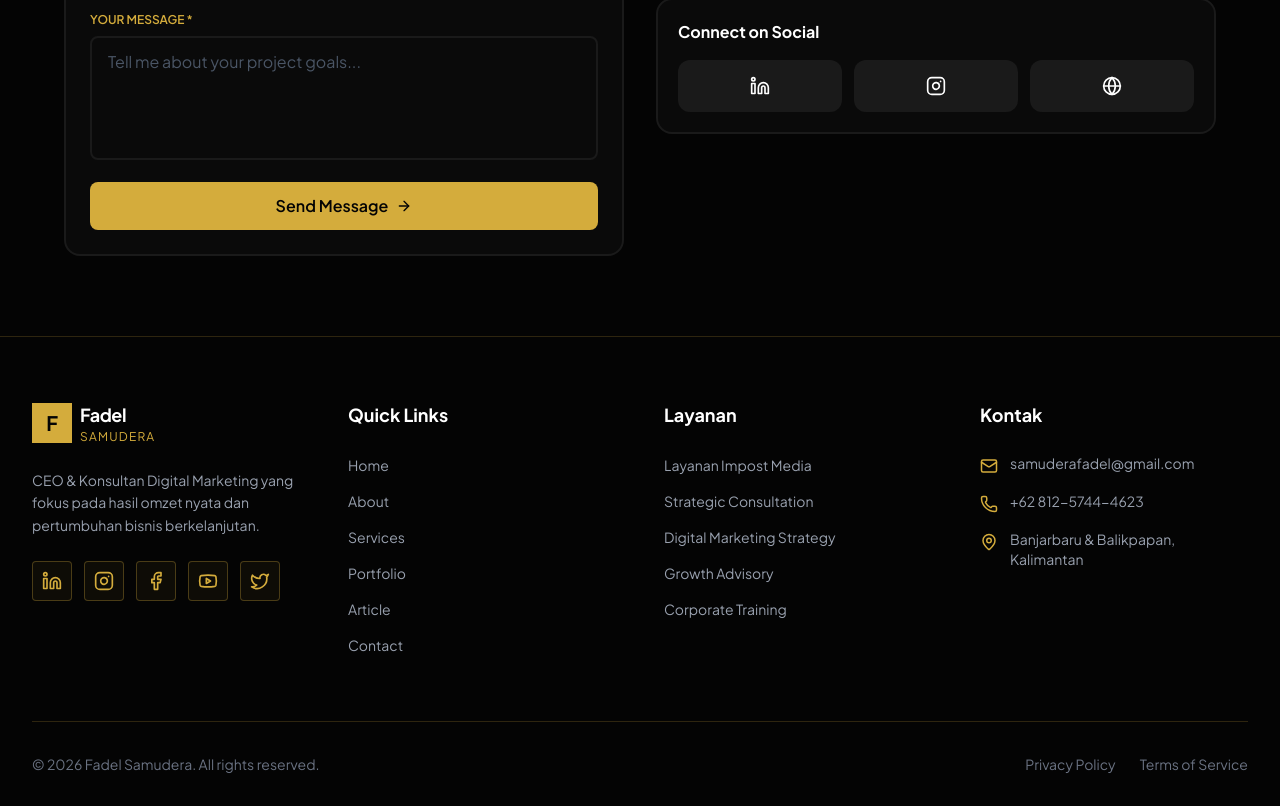
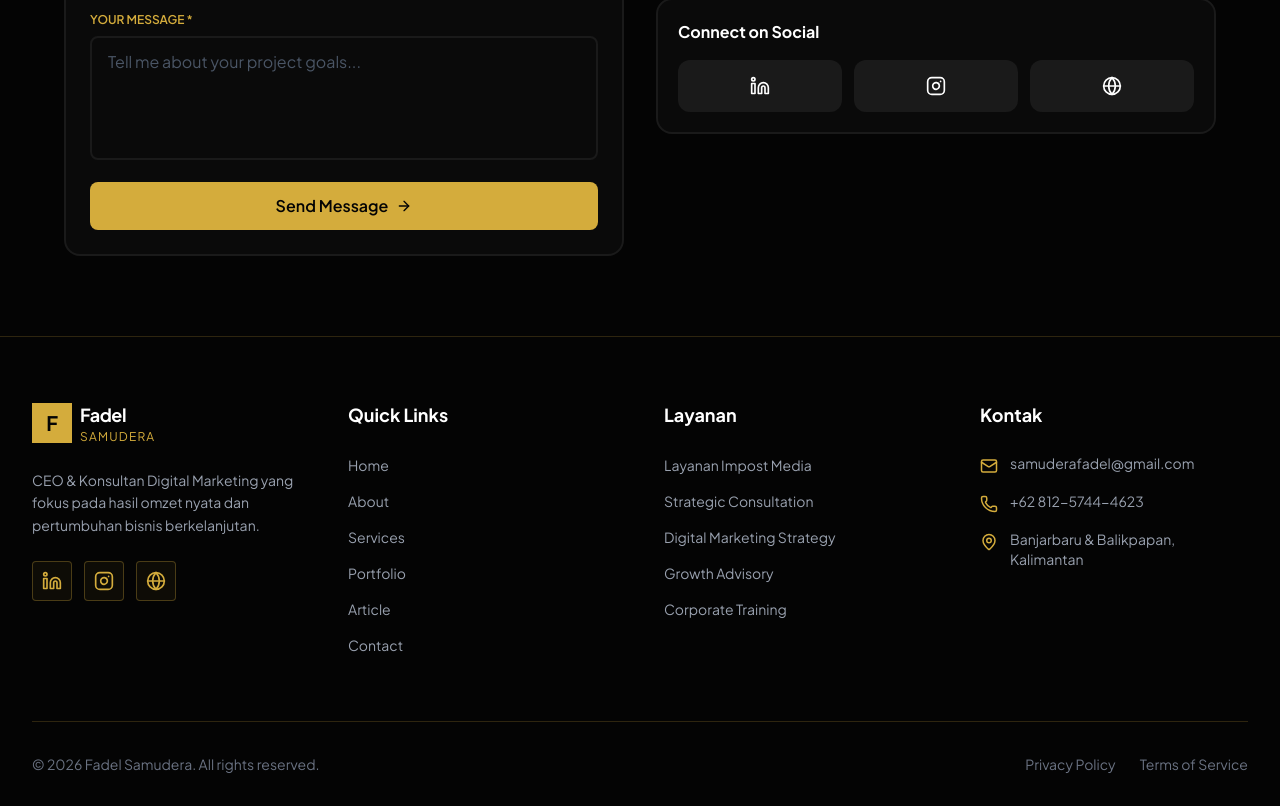
Before and after one commit to akmlrhim/fadelsamudera, a React (Vite) app: page / in a window 1280 px wide. Shown: the part 8015-8821 px from the top of the page. Built offline with nearby package versions, Linux system fonts and the light colour scheme.

Commit message:
fix: social media link

```diff
--- a/src/components/Footer.jsx
+++ b/src/components/Footer.jsx
@@ -1,4 +1,16 @@
-import { Mail, Phone, MapPin, Linkedin, Instagram, Facebook, Youtube, Twitter, ArrowUp } from "lucide-react";
+import {
+  Mail,
+  Phone,
+  MapPin,
+  Linkedin,
+  Instagram,
+  Facebook,
+  Youtube,
+  Twitter,
+  ArrowUp,
+  Globe,
+  Music,
+} from "lucide-react";
 
 const Footer = () => {
   const scrollToTop = () => {
@@ -23,11 +35,9 @@ const Footer = () => {
   ];
 
   const socialMedia = [
-    { icon: <Linkedin size={20} />, href: "#", label: "LinkedIn" },
-    { icon: <Instagram size={20} />, href: "#", label: "Instagram" },
-    { icon: <Facebook size={20} />, href: "#", label: "Facebook" },
-    { icon: <Youtube size={20} />, href: "#", label: "YouTube" },
-    { icon: <Twitter size={20} />, href: "#", label: "Twitter" },
+    { icon: <Linkedin size={20} />, href: "https://www.linkedin.com/in/fadelsamudera", label: "LinkedIn" },
+    { icon: <Instagram size={20} />, href: "https://www.instagram.com/fadelsamudera", label: "Instagram" },
+    { icon: <Globe size={20} />, href: "https://www.impostmedia.com", label: "Website" },
   ];
 
   return (
--- a/src/components/sections/Contact.jsx
+++ b/src/components/sections/Contact.jsx
@@ -308,7 +308,7 @@ const Contact = () => {
               <h4 className="text-base font-bold text-white mb-4">Connect on Social</h4>
               <div className="flex gap-3">
                 <a
-                  href="#"
+                  href="https://www.linkedin.com/in/fadelsamudera"
                   className="flex-1 p-4 rounded-xl flex items-center justify-center transition-all hover:scale-110"
                   style={{ backgroundColor: "#1a1a1a" }}
                   onMouseEnter={(e) => (e.currentTarget.style.backgroundColor = "#d4ac3c")}
@@ -317,7 +317,7 @@ const Contact = () => {
                   <Linkedin className="w-5 h-5 text-white" />
                 </a>
                 <a
-                  href="#"
+                  href="https://www.instagram.com/fadelsamudera"
                   className="flex-1 p-4 rounded-xl flex items-center justify-center transition-all hover:scale-110"
                   style={{ backgroundColor: "#1a1a1a" }}
                   onMouseEnter={(e) => (e.currentTarget.style.backgroundColor = "#d4ac3c")}
@@ -326,7 +326,7 @@ const Contact = () => {
                   <Instagram className="w-5 h-5 text-white" />
                 </a>
                 <a
-                  href="#"
+                  href="https://www.impostmedia.com"
                   className="flex-1 p-4 rounded-xl flex items-center justify-center transition-all hover:scale-110"
                   style={{ backgroundColor: "#1a1a1a" }}
                   onMouseEnter={(e) => (e.currentTarget.style.backgroundColor = "#d4ac3c")}
```
